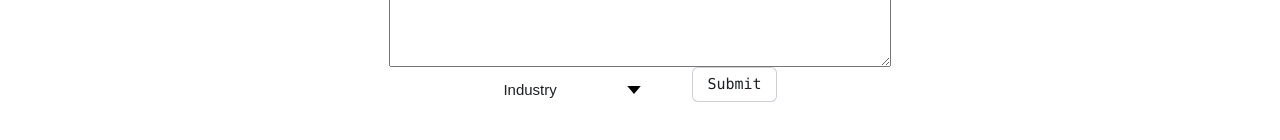
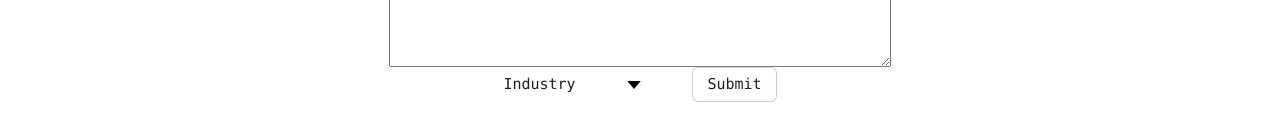
Before and after one commit to Pomegranate-Coding-Group/CritiqueAI, a Next.js app in the folder app/: page / in a window 1280 px wide. Shown: the part 318-458 px from the top of the page. Built offline with nearby package versions, Linux system fonts and the light colour scheme.

Commit message:
debugging font in accordion

```diff
--- a/app/components/common/Accordian.tsx
+++ b/app/components/common/Accordian.tsx
@@ -8,13 +8,13 @@ const AccordionHeader = styled(Accordion.Header, {});
 const AccordionContent = styled(Accordion.Content, {});
 
 const AccordionChevron = styled(IoCaretDownSharp, {
-width: "18px",
+  width: "18px",
   transition: 'transform 300ms',
   '[data-state=open] &': { transform: 'rotate(180deg)' },
 });
 const AccordionContainer = styled(Accordion.Item , {
     backgroundColor: 'white',
-    width: '124px'
+    width: '124px',
 });
 const AccordionTrigger = styled(Accordion.Trigger , {
     display: 'flex',
@@ -22,10 +22,10 @@ const AccordionTrigger = styled(Accordion.Trigger , {
     justifyContent: 'space-between',
     alignItems: 'center',
     backgroundColor: 'white',
-    marginBottom: '-10px',
     border: 'none',
     width: '140px',
     cursor: 'pointer',
+    fontFamily: "$mono",
 });
 const AccordionItem= styled(Accordion.Trigger , {
     display: 'flex',
@@ -40,6 +40,8 @@ const AccordionItem= styled(Accordion.Trigger , {
     borderTop: '1px solid #D9D9D9',
     width: '140px',
     textAlign: 'left',
+    fontFamily: "$mono",
+
     '&:hover': {
         backgroundColor: '#F3F3F3',
     }
```
